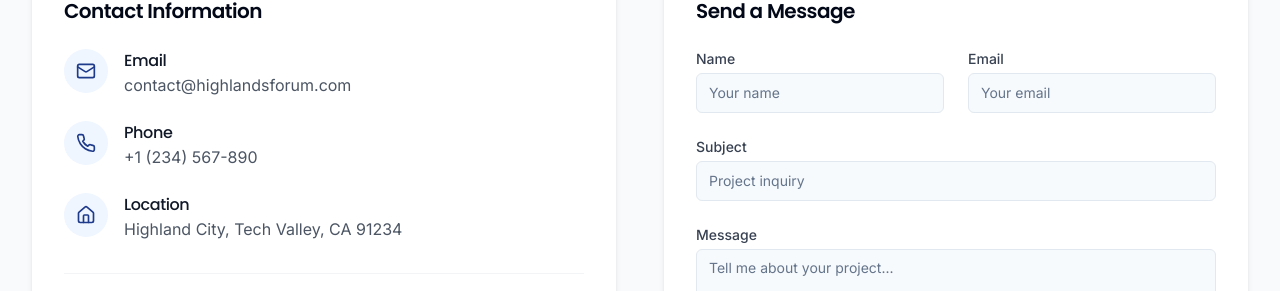
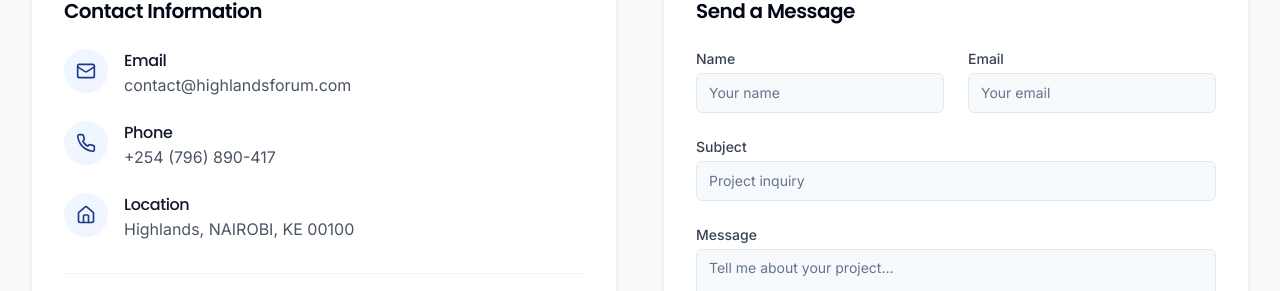
Before and after one commit to Leejoneske/the-highlands-forum, a React (Vite) app: page / in a window 1280 px wide. Shown: the part 3970-4261 px from the top of the page. Built offline with nearby package versions, Linux system fonts and the light colour scheme.

Commit message:
Update ContactSection.tsx

```diff
--- a/src/components/home/ContactSection.tsx
+++ b/src/components/home/ContactSection.tsx
@@ -106,7 +106,7 @@ const ContactSection = () => {
                   <div>
                     <h4 className="font-medium text-gray-900">Phone</h4>
                     <a href="tel:+1234567890" className="text-gray-600 hover:text-highlands-primary transition">
-                      +1 (234) 567-890
+                      +254 (796) 890-417
                     </a>
                   </div>
                 </div>
@@ -118,7 +118,7 @@ const ContactSection = () => {
                   <div>
                     <h4 className="font-medium text-gray-900">Location</h4>
                     <p className="text-gray-600">
-                      Highland City, Tech Valley, CA 91234
+                      Highlands, NAIROBI, KE 00100
                     </p>
                   </div>
                 </div>
```
